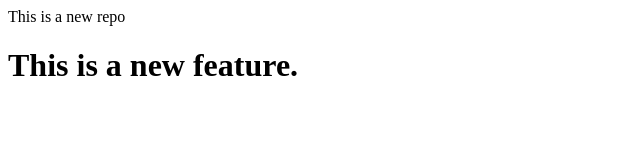
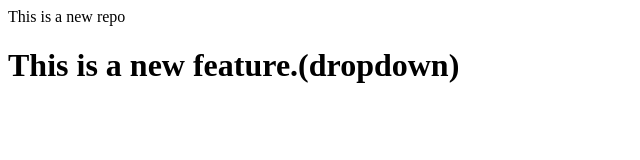
Before and after one commit to rayansiingh/localrepo, a plain HTML site: page index.html in a window 1280 px wide. Shown: the whole page, without its empty margins (0-640 px from the left). Drawn offline with Linux system fonts and the light colour scheme.

```diff
--- a/index.html
+++ b/index.html
@@ -1,2 +1,2 @@
 <p>This is a new repo</p>
-<h1>This is a new feature.</h1>
+<h1>This is a new feature.(dropdown)</h1>
```
